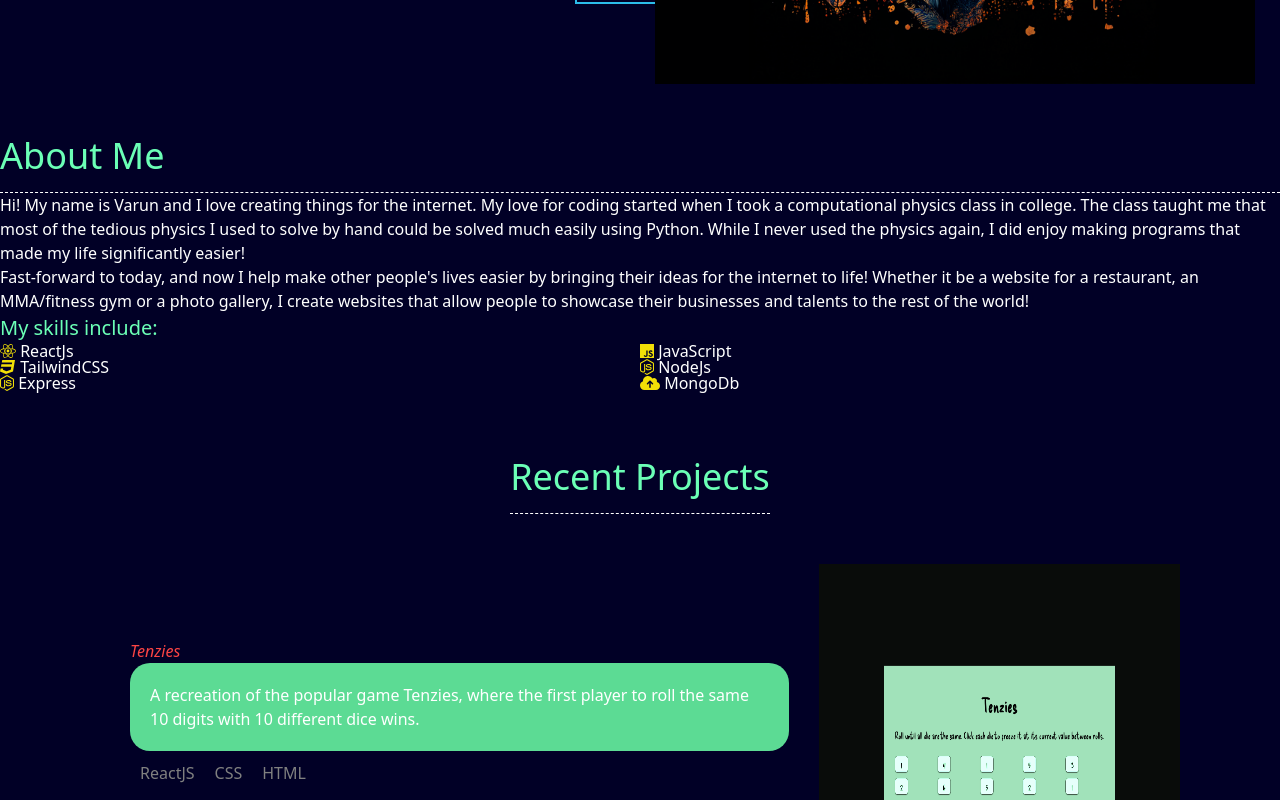
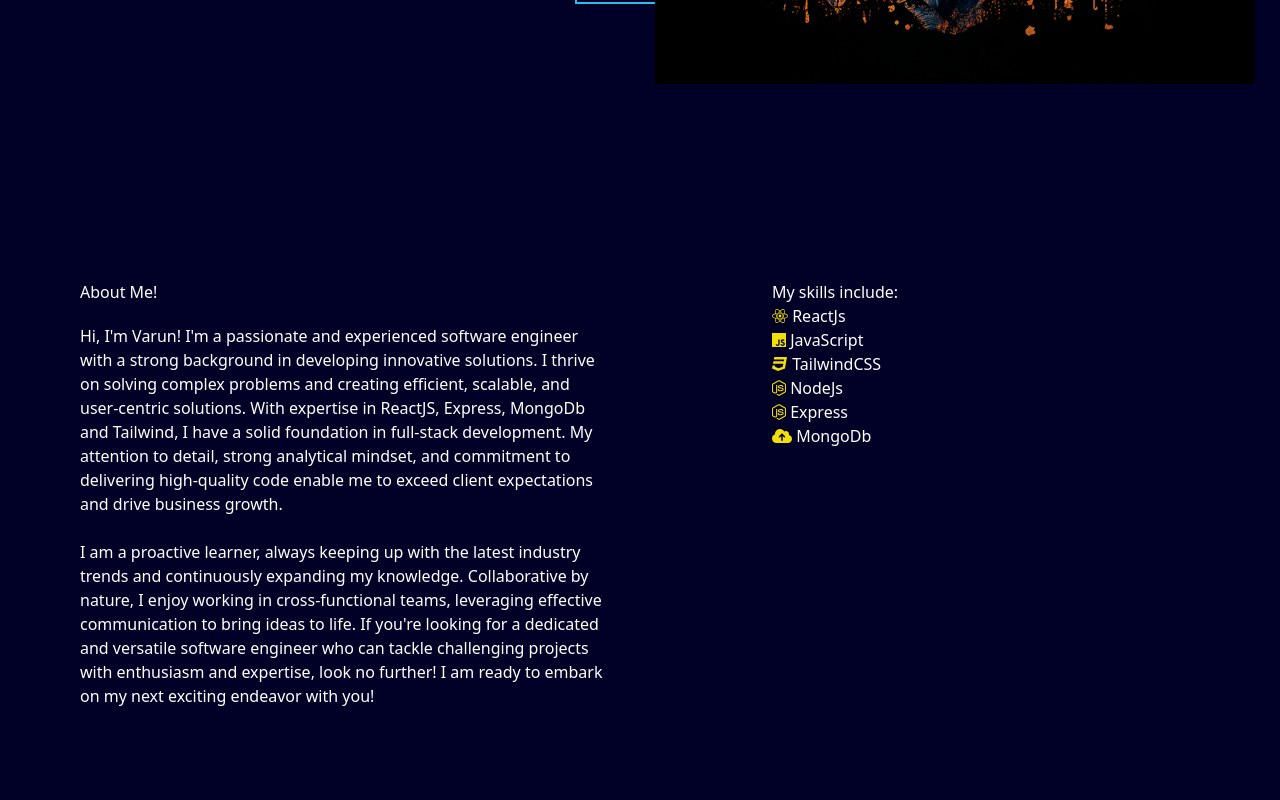
Before and after one commit to DustyDogCodex/personal-portfolio, a React (Vite) app: page / in a window 1280 px wide. Shown: the part 680-1480 px from the top of the page. Built offline with nearby package versions, Linux system fonts and the light colour scheme.

Commit message:
added fading in from opposite sides in skills section. Will add more styling soon.

```diff
--- a/src/App.css
+++ b/src/App.css
@@ -9,44 +9,6 @@ body,
   height: 100%;
   background: #010026;
   @apply text-white;
-}
-
-/* styling for the about-me section */
-.about-me {
-  padding: 50px;
-  display: flex;
-  justify-content: center;
-  align-items: center;
-}
-
-.about-me p {
-  font-size: 18px;
-}
-
-.about-me-right {
-  margin-left: 50px;
-  padding: 100px;
-  height: 400px;
-  width: 400px;
-  background: #5cdb94;
-}
-
-.heading {
-  font-size: 36px;
-  line-height: 2;
-  color: #6bffb6;
-  border-bottom: 1px dashed white;
-}
-
-.sub-heading {
-  font-size: 20px;
-  color: #6bffb6;
-}
-
-.skills {
-  display: grid;
-  grid-template-columns: repeat(2, 2fr);
-  line-height: 0.1;
 }
 
 /* styling for portfolio section */
--- a/src/components/Skills.jsx
+++ b/src/components/Skills.jsx
@@ -50,16 +50,50 @@ function Skills() {
     })
 
     return (
-        <section id="skills">
-            <div className="about-me-left">
-                <h2 className="heading">About Me</h2>
-                <p>Hi! My name is Varun and I love creating things for the internet. My love for coding started when I took a computational physics class in college. The class taught me that most of the tedious physics I used to solve by hand could be solved much easily using Python. While I never used the physics again, I did enjoy making programs that made my life significantly easier!</p>
-
-                <p>Fast-forward to today, and now I help make other people's lives easier by bringing their ideas for the internet to life! Whether it be a website for a restaurant, an MMA/fitness gym or a photo gallery, I create websites that allow people to showcase their businesses and talents to the rest of the world!</p>
-                <h3 className="sub-heading">My skills include:</h3>
-                <div className="skills">
-                    {skillIcons}
-                </div>
+        <section
+            id="skills"
+            className="p-20"
+        >
+            <div
+                className="flex justify-between gap-16 mt-20"
+            >
+            <div
+                className="w-1/2">
+                <motion.div
+                    initial="hidden"
+                    whileInView="visible"
+                    viewport={{ once: true, amount: 0.5 }}
+                    transition={{ delay: 0.5, duration: 0.5 }}
+                    variants={{
+                        hidden: { opacity: 0, x: -50 },
+                        visible: { opacity: 1, x: 0}
+                    }}
+                >
+                    <h2 className="heading">About Me!</h2>
+                    <p className="mt-5">Hi, I'm Varun! I'm a passionate and experienced software engineer with a strong background in developing innovative solutions. I thrive on solving complex problems and creating efficient, scalable, and user-centric solutions. With expertise in ReactJS, Express, MongoDb and Tailwind, I have a solid foundation in full-stack development. My attention to detail, strong analytical mindset, and commitment to delivering high-quality code enable me to exceed client expectations and drive business growth.</p>
+                    <br/>
+                    <p>I am a proactive learner, always keeping up with the latest industry trends and continuously expanding my knowledge. Collaborative by nature, I enjoy working in cross-functional teams, leveraging effective communication to bring ideas to life. If you're looking for a dedicated and versatile software engineer who can tackle challenging projects with enthusiasm and expertise, look no further! I am ready to embark on my next exciting endeavor with you!</p>
+                </motion.div>
+            </div>
+            <div
+                className="w-1/2"
+            >
+                <motion.div
+                    initial="hidden"
+                    whileInView="visible"
+                    viewport={{ once: true, amount: 0.5 }}
+                    transition={{ delay: 0.5, duration: 0.5 }}
+                    variants={{
+                        hidden: { opacity: 0, x: 300 },
+                        visible: { opacity: 1, x: 100}
+                    }}
+                >
+                    <h3 className="sub-heading">My skills include:</h3>
+                    <div className="skills">
+                        {skillIcons}
+                    </div>
+                </motion.div>
+            </div>
             </div>
         </section>
     )
```
